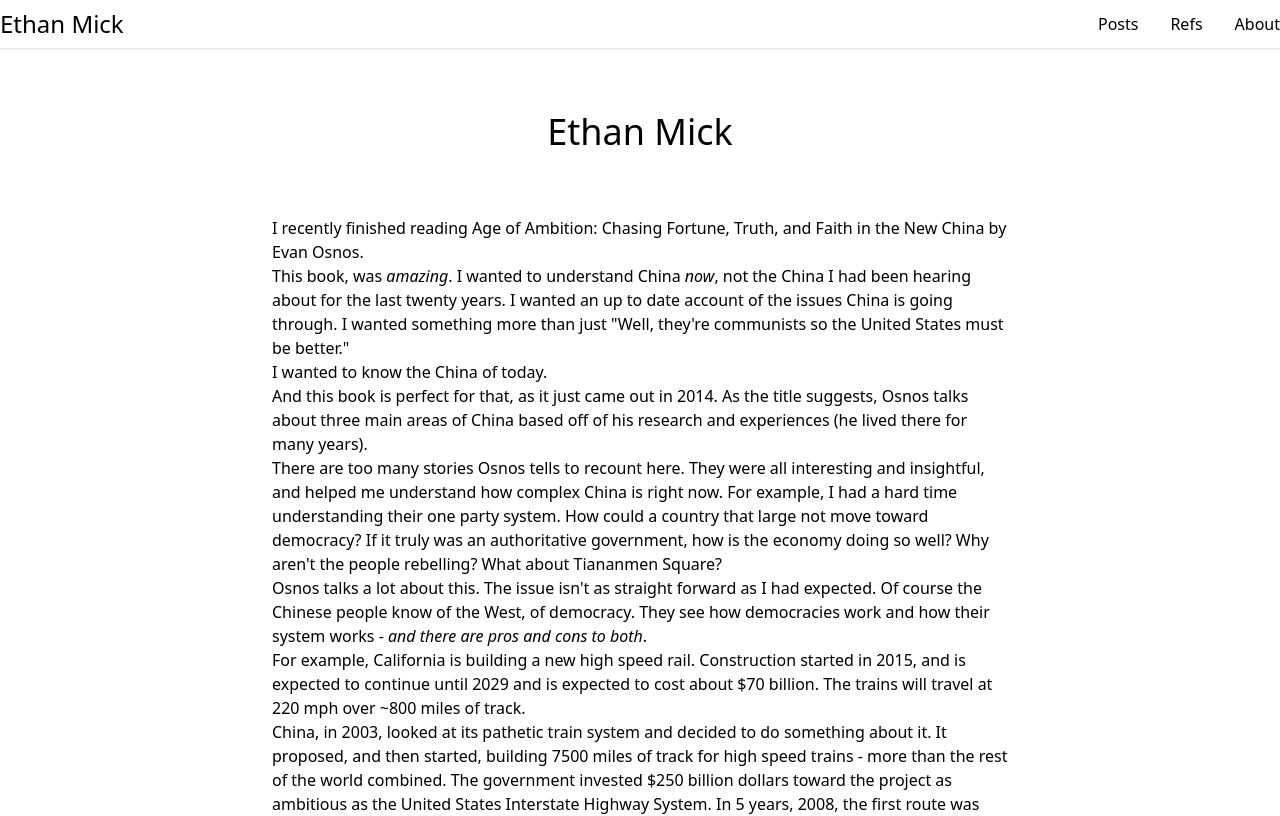
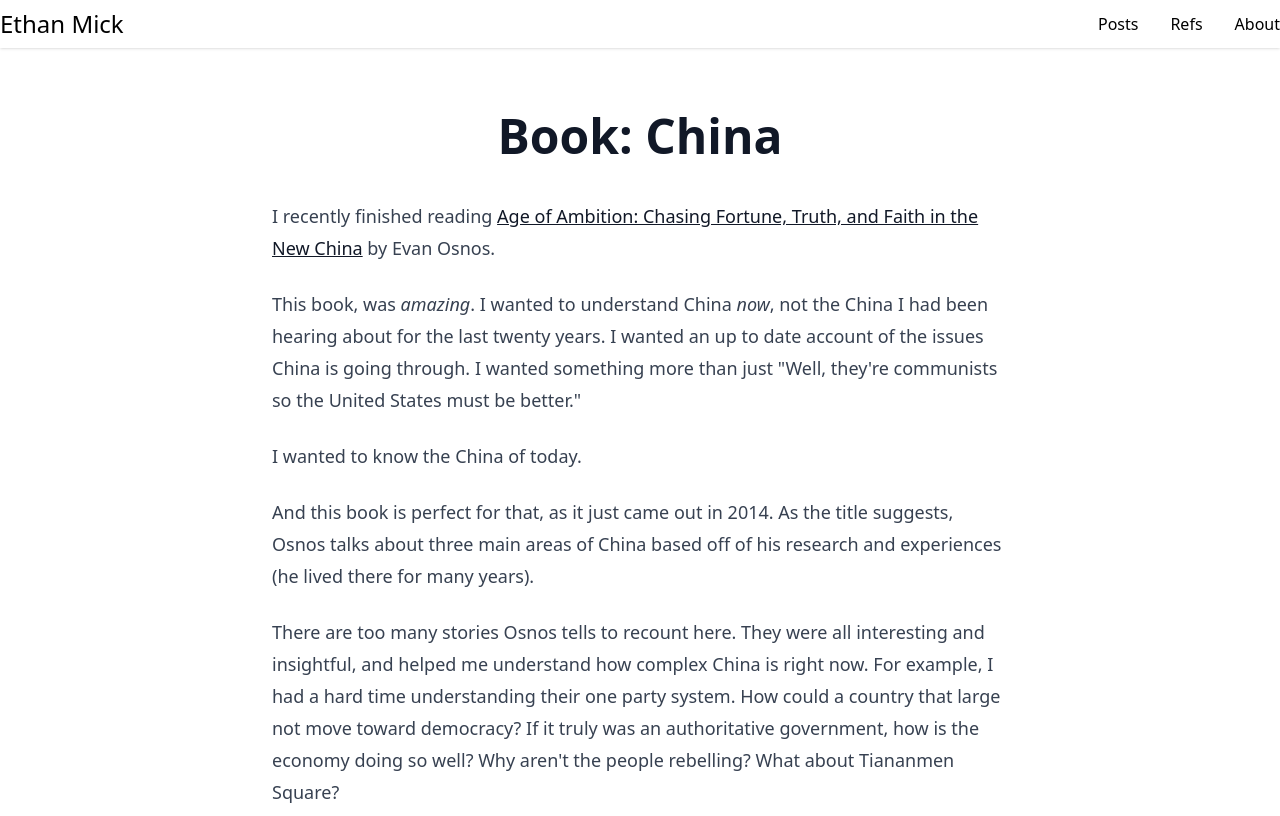
Before and after one commit to ethanmick/ethanmick.com, a Next.js app: page /posts/book-china in a window 1280 px wide. Shown: the top 816 px of the page. Built offline with nearby package versions, Linux system fonts and the light colour scheme.

Commit message:
Fix post formatting (#37)

```diff
--- a/components/post.tsx
+++ b/components/post.tsx
@@ -1,11 +1,12 @@
 import { MDXProvider } from '@mdx-js/react'
-import { Layout } from './layout'
+import { Footer } from './footer'
+import { Header } from './header'
 import { Code } from './mdx'
-import { Title } from './title'
+import { Widont } from './widont'
 
 export interface PostProps {
-  children: any
-  meta: any
+  children: React.ReactNode
+  title: string
 }
 
 const components = {
@@ -13,13 +14,17 @@ const components = {
   code: Code,
 }
 
-export const Post = ({ children }: PostProps) => (
+export const Post = ({ children, title }: PostProps) => (
   <>
-    <Layout>
-      <Title className="p-16" />
+    <Header />
+    <main className="container prose mx-auto max-w-3xl px-4 pt-16 lg:prose-lg">
+      <h1 className="text-center">
+        <Widont>{title}</Widont>
+      </h1>
       <MDXProvider components={components}>
-        <article className="post">{children}</article>
+        <article>{children}</article>
       </MDXProvider>
-    </Layout>
+      <Footer />
+    </main>
   </>
 )
--- a/lib/server/posts.ts
+++ b/lib/server/posts.ts
@@ -1,7 +1,7 @@
 import { promises as fs } from 'node:fs'
 import { join } from 'path'
 
-export type Meta = {
+export type PostMeta = {
   type: string
   title: string
   author: string
@@ -17,12 +17,12 @@ export const getPostSlugs = async (): Promise<string[]> => {
   return paths.filter((p) => p !== 'index.tsx')
 }
 
-export const getPostMetaBySlug = async (slug: string): Promise<Meta> => {
+export const getPostMetaBySlug = async (slug: string): Promise<PostMeta> => {
   const { meta } = await import(`../../pages/posts/${slug}`)
   return meta
 }
 
-export const getAllPosts = async (): Promise<Meta[]> => {
+export const getAllPosts = async (): Promise<PostMeta[]> => {
   const slugs = await getPostSlugs()
   const posts = await Promise.all(slugs.map(getPostMetaBySlug))
   return posts
--- a/pages/posts/book-elon-musk.mdx
+++ b/pages/posts/book-elon-musk.mdx
@@ -9,7 +9,7 @@ export const meta = {
   createdAt: '2017-01-01T08:00:00.000Z',
 }
 
-export default ({ children }) => <Post meta={meta} />
+export default ({ children }) => <Post {...meta}>{children}</Post>
 
 I just finished reading [Elon Musk: Tesla, SpaceX, and the Quest for a
 Fantastic Future](http://amzn.to/1NDH1m5) by Ashlee Vance.
--- a/pages/posts/index.tsx
+++ b/pages/posts/index.tsx
@@ -1,9 +1,9 @@
 import { Layout } from 'components'
-import { getAllPosts, Meta } from 'lib/server'
+import { getAllPosts, PostMeta } from 'lib/server'
 import Link from 'next/link'
 
 type Props = {
-  metas: Meta[]
+  metas: PostMeta[]
 }
 
 export default function PostPage({ metas }: Props) {
```
